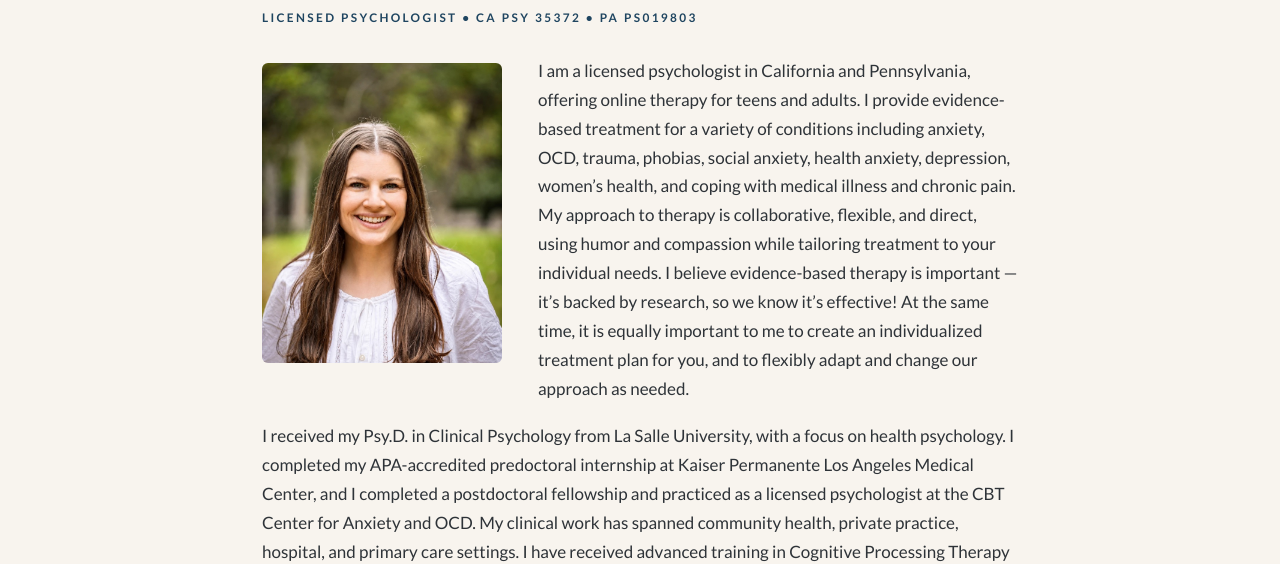
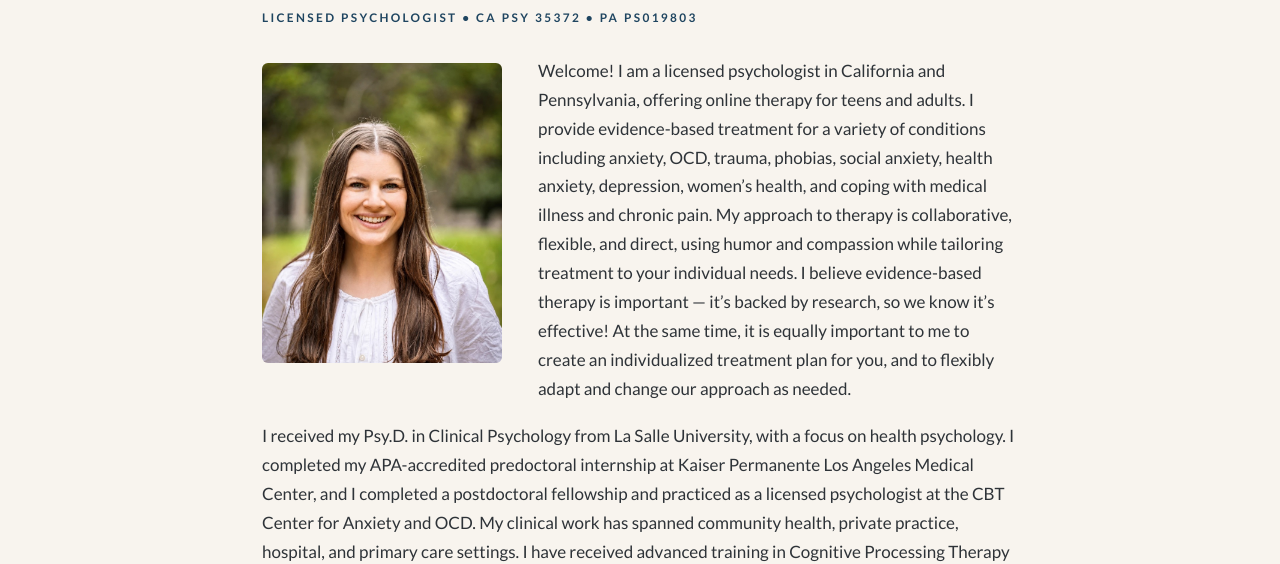
Before and after one commit to dmadnick/therapy-website, a plain HTML site: page about.html in a window 1280 px wide. Shown: the part 239-803 px from the top of the page. Drawn offline with nearby package versions, Linux system fonts and the light colour scheme; a web font is replaced by a local one.

Commit message:
Add welcome to start of About bio
Co-Authored-By: Claude Opus 5.5 <noreply@anthropic.com>

```diff
--- a/about.html
+++ b/about.html
@@ -62,7 +62,7 @@
         </figure>
 
         <p>
-          I am a licensed psychologist in California and Pennsylvania, offering online therapy for teens
+          Welcome! I am a licensed psychologist in California and Pennsylvania, offering online therapy for teens
           and adults. I provide evidence-based treatment for a variety of conditions including anxiety, OCD,
           trauma, phobias, social anxiety, health anxiety, depression, women&rsquo;s health, and coping with
           medical illness and chronic pain. My approach to therapy is collaborative, flexible, and direct,
```
